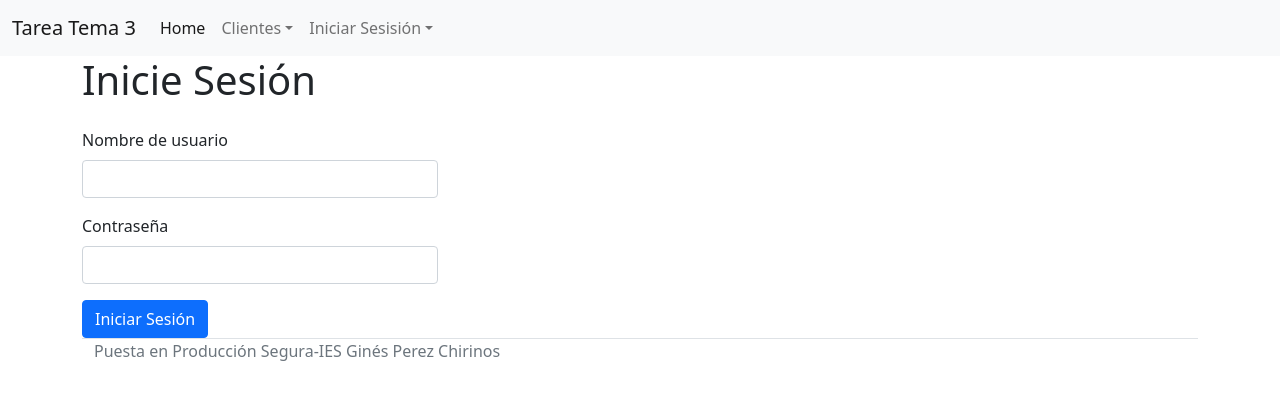
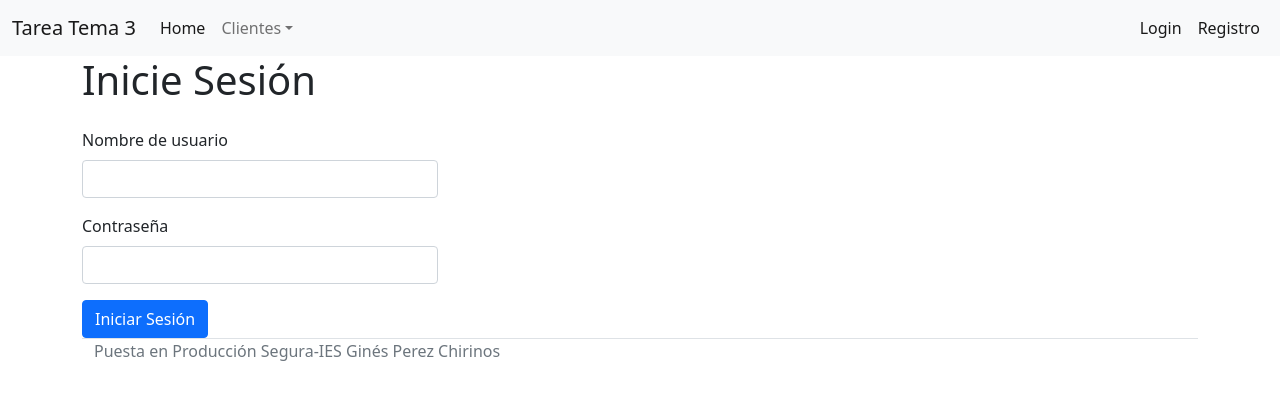
Before and after one commit to JesusGarciaMoreno78/tareaTema3Project, a Flask app: page /login/ in a window 1280 px wide. Shown: the top 400 px of the page. Run offline with Flask 2, Linux system fonts and the light colour scheme; some libraries are stand-ins or nearby versions.

Commit message:
login y registro a la derecha

```diff
--- a/app/login/models.py
+++ b/app/login/models.py
@@ -29,7 +29,7 @@ class Usuario(db.Model):
 # metodo: "get_by_username": recibe un username y devuelve el usuario que corresponda con ese username (método estático)
     @staticmethod
     def get_by_username(username):
-        return Usuario.query.get(username)
+        return Usuario.query.filter_by(username=username).first()
 
 # metodo: "set_password": recibe un password y asigna al atributo password el resultado de la función hash, aplicando una salt y con método “pbkdf2:sh256:260000”
     def set_password(self, password):
--- a/app/login/routes.py
+++ b/app/login/routes.py
@@ -24,7 +24,7 @@ def nuevoUsuario():
             usuario.create()
             return redirect(url_for('private.indexcliente'))
         except Exception as e:
-            error = "No se ha podido iniciar sesión " + e.__str__()
+            error = "No se ha podido registrar usuario " + e.__str__()
     return render_template("nuevoUsuario.html", form=form, error=error)
 
 @login.route("/login/", methods=["GET","POST"])
@@ -32,11 +32,16 @@ def login():
     error = ""
     form = LogUsuarioForm(request.form)
     if form.validate_on_submit():
-        username = form.username.data
-        usuario = Usuario.get_by_username(username)
-
-        if usuario and usuario.check_password(form.password.data + PEEPER):
-            return redirect(url_for("private.indexcliente"))
-        else:
-            error = "Usuario y/o contraseña incorrecta"
+        try:
+            username = form.username.data
+            usuario = Usuario.get_by_username(username)
+            try:
+                if usuario and usuario.check_password(form.password.data + PEEPER):
+                    return redirect(url_for("private.indexcliente"))
+                else:
+                    error = "Usuario y/o contraseña incorrecta"
+            except Exception as e:
+                error = "no se pudo comprobar contraseña " + e.__str__()
+        except Exception as e:
+            error = "No se ha podido iniciar sesión " + e.__str__()
     return render_template("login.html", form=form, error=error)
--- a/app/templates/base/_menu.html
+++ b/app/templates/base/_menu.html
@@ -19,13 +19,10 @@
                       <li><a class="dropdown-item" href="{{ url_for('private.nuevoCliente') }}">NuevoCLiente</a></li>
                   </ul>
               </li>
-                <li class="nav-item dropdown">
-                  <a class="nav-link dropdown-toggle" href="#" role="button" data-bs-toggle="dropdown">Iniciar Sesisión</a>
-                  <ul class="dropdown-menu">
-                      <li><a class="dropdown-item" href="{{ url_for('login.login') }}">Login</a></li>
-                      <li><a class="dropdown-item" href="{{ url_for('login.nuevoUsuario') }}">Registro</a></li>
-                  </ul>
-              </li>
+            </ul>
+            <ul class="navbar-nav ms-auto">
+              <li class = nav-item><a class="nav-link active" href="{{ url_for('login.login') }}">Login</a></li>
+              <li class = nav-item><a class="nav-link active" href="{{ url_for('login.nuevoUsuario') }}">Registro</a></li>
             </ul>
         </div>
     </div>
```
